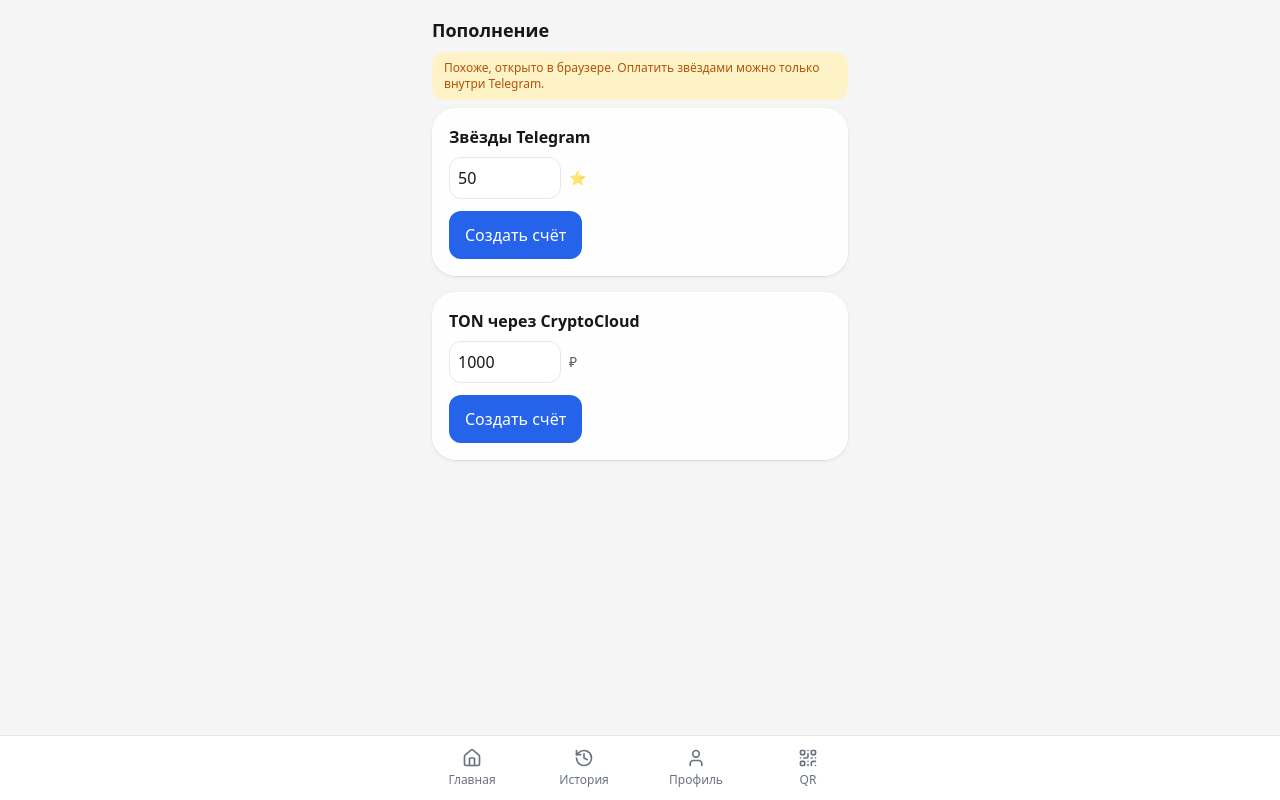
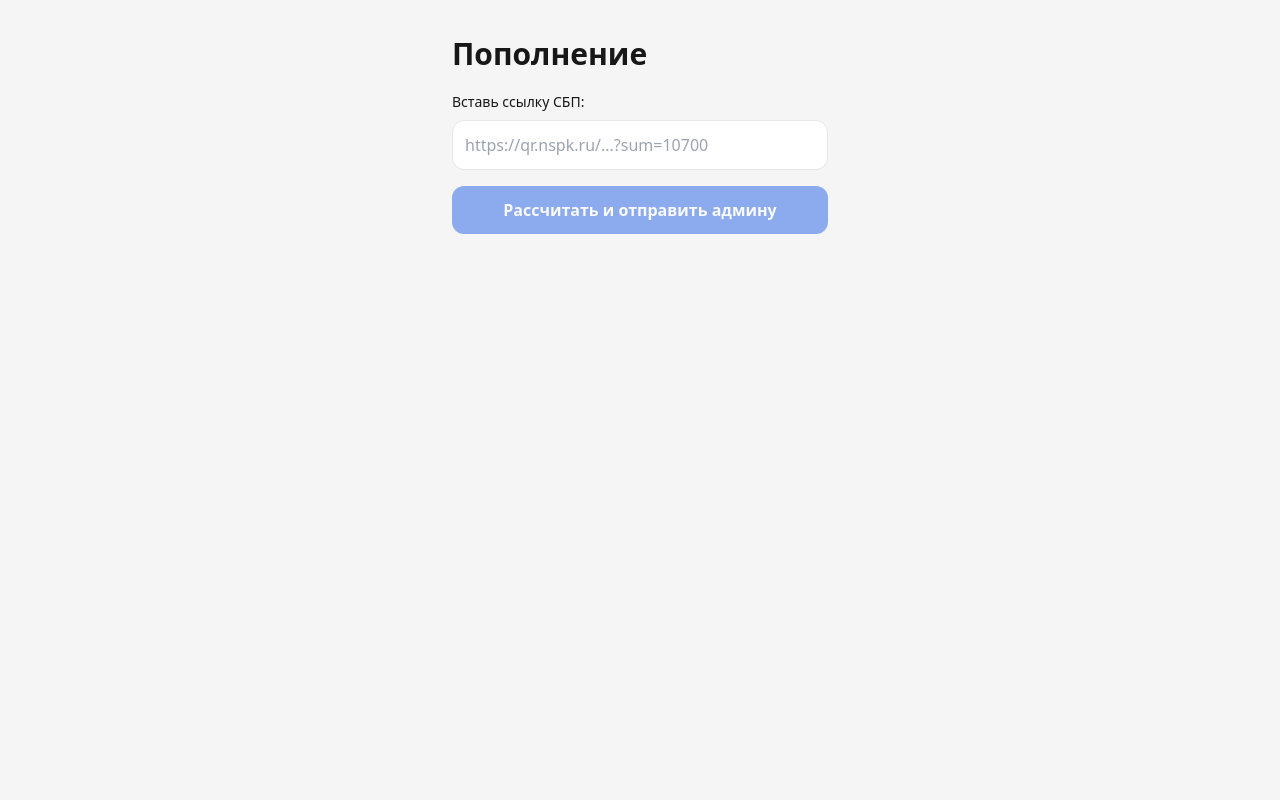
Before and after one commit to maximzayviy-pixel/reel, a Next.js app: page /topup in a window 1280 px wide. Built offline with nearby package versions, Linux system fonts and the light colour scheme.

Commit message:
Add files via upload

```diff
--- a/src/app/topup/page.tsx
+++ b/src/app/topup/page.tsx
@@ -1,120 +1,87 @@
 'use client';
-export const dynamic = 'force-dynamic';
+import React from 'react';
 
-import { useEffect, useState } from 'react';
-import Tabs from '../../components/Tabs';
-import { Button } from '../../components/UI';
-import { useTG } from '../../context/UserContext';
+type SbpOrder = {
+  ok: boolean;
+  id: string;
+  rub: number;         // <-- уже в РУБЛЯХ, а не копейках
+  cost_stars: number;
+  cost_ton: number;
+};
 
-export default function TopupPage(){
-  const { initData, isMiniApp } = useTG();
-  const tg = (globalThis as any)?.Telegram?.WebApp;
-  const [stars, setStars] = useState<number>(50);
-  const [tonRub, setTonRub] = useState<number>(1000);
-  const [error, setError] = useState('');
-  const [busyStars, setBusyStars] = useState(false);
-  const [busyTon, setBusyTon] = useState(false);
-  const [starsLink, setStarsLink] = useState<string>('');
-  const [tonLink, setTonLink] = useState<string>('');
+export default function TopupPage() {
+  const [link, setLink] = React.useState('');
+  const [order, setOrder] = React.useState<SbpOrder | null>(null);
+  const [sending, setSending] = React.useState(false);
+  const [err, setErr] = React.useState<string | null>(null);
 
-  useEffect(()=>{ try{ tg?.expand?.(); }catch{} },[tg]);
-
-  const openLink = (url: string) => {
-    try { if (tg?.openTelegramLink) { tg.openTelegramLink(url); return; } } catch {}
-    try { if (tg?.openLink) { tg.openLink(url); return; } } catch {}
-    window.open(url, '_blank', 'noopener,noreferrer');
-  };
-
-  const topupStars = async () => {
-    setError('');
-    setStarsLink('');
+  async function handleCreate() {
+    setErr(null);
+    setSending(true);
+    setOrder(null);
     try {
-      const res = await fetch('/api/topup/stars', {
-        method:'POST',
-        headers: {
-          'Content-Type':'application/json',
-          ...(initData ? {'x-telegram-init-data': initData} : {})
-        },
-        body: JSON.stringify({ stars })
+      const res = await fetch('/api/sbp/order', {
+        method: 'POST',
+        headers: { 'content-type': 'application/json' },
+        body: JSON.stringify({ qrUrl: link }),
       });
       const j = await res.json();
-      if (!res.ok) throw new Error(j?.error || 'Ошибка');
-      setStarsLink(j.link);
+      if (!res.ok) throw new Error(j?.error || 'server_error');
+      setOrder(j as SbpOrder);
     } catch (e:any) {
-      setError(e?.message || 'Ошибка');
+      setErr(e?.message || 'error');
+    } finally {
+      setSending(false);
     }
-  };
-
-  const topupTon = async () => {
-    setError('');
-    setTonLink('');
-    try {
-      const res = await fetch('/api/topup/ton', {
-        method:'POST',
-        headers: {
-          'Content-Type':'application/json',
-          ...(initData ? {'x-telegram-init-data': initData} : {})
-        },
-        body: JSON.stringify({ rub: tonRub })
-      });
-      const j = await res.json();
-      if (!res.ok) throw new Error(j?.error || 'Ошибка');
-      setTonLink(j.pay_url);
-    } catch (e:any) {
-      setError(e?.message || 'Ошибка');
-    }
-  };
+  }
 
   return (
-    <>
-      <h1 className="text-lg font-semibold mb-2">Пополнение</h1>
-      {error && <div className="text-sm text-red-600 mb-2">{error}</div>}
+    <div className="max-w-xl mx-auto p-5 pb-24">
+      <h1 className="text-3xl font-semibold mb-5">Пополнение</h1>
 
-      {!isMiniApp && (
-        <div className="text-xs text-amber-700 bg-amber-100 rounded-xl px-3 py-2 mb-2">
-          Похоже, открыто в браузере. Оплатить звёздами можно только внутри Telegram.
+      <div className="mb-4">
+        <label className="block text-sm font-medium mb-2">Вставь ссылку СБП:</label>
+        <input
+          className="w-full rounded-xl border p-3"
+          value={link}
+          onChange={(e) => setLink(e.target.value)}
+          placeholder="https://qr.nspk.ru/...?sum=10700"
+        />
+      </div>
+
+      <button
+        onClick={handleCreate}
+        disabled={!link || sending}
+        className="w-full rounded-xl py-3 font-semibold text-white bg-blue-600 disabled:opacity-50"
+      >
+        {sending ? 'Отправляю…' : 'Рассчитать и отправить админу'}
+      </button>
+
+      {err && <p className="mt-3 text-red-600">Ошибка: {err}</p>}
+
+      {order && (
+        <div className="mt-6 rounded-2xl border p-4 space-y-3">
+          <p className="text-green-700">Отправлено админу. Выберите способ оплаты:</p>
+          <div className="flex items-center justify-between gap-3 text-lg">
+            <div>RUB: <b>{order.rub}</b></div> {/* ВАЖНО: показываем rub из ответа API */}
+            <div>⭐: <b>{order.cost_stars}</b></div>
+            <div>TON: <b>{order.cost_ton}</b></div>
+          </div>
+
+          <div className="flex gap-3 mt-2">
+            <button className="flex-1 rounded-xl py-3 font-semibold text-white bg-blue-600">
+              Оплатить ⭐
+            </button>
+            <button className="flex-1 rounded-xl py-3 font-semibold text-white bg-blue-600">
+              Оплатить TON
+            </button>
+          </div>
+
+          <p className="text-xs opacity-70">
+            Для звёзд оплата происходит внутри Telegram. Для TON откроется платёжная страница.
+          </p>
         </div>
       )}
-
-      <div className="card">
-        <div className="font-semibold mb-2">Звёзды Telegram</div>
-        <div className="flex gap-2 items-center">
-          <input type="number" min={1} value={stars} onChange={e=>setStars(parseInt(e.target.value||'0'))} className="border rounded-xl p-2 w-28" />
-          <div className="text-sm opacity-70">⭐</div>
-        </div>
-        <div className="mt-3">
-          <Button onClick={topupStars} disabled={busyStars}>
-            {busyStars?'Создаём счёт…':'Создать счёт'}
-          </Button>
-          {starsLink && (
-            <div className="mt-2 flex items-center gap-2">
-              <Button onClick={()=>openLink(starsLink)}>Оплатить звёздами</Button>
-              <a className="text-xs underline break-all" href={starsLink} target="_blank" rel="noreferrer">Ссылка на оплату</a>
-            </div>
-          )}
-        </div>
-      </div>
-
-      <div className="card mt-4">
-        <div className="font-semibold mb-2">TON через CryptoCloud</div>
-        <div className="flex gap-2 items-center">
-          <input type="number" min={1} value={tonRub} onChange={e=>setTonRub(parseInt(e.target.value||'0'))} className="border rounded-xl p-2 w-28" />
-          <div className="text-sm opacity-70">₽</div>
-        </div>
-        <div className="mt-3">
-          <Button onClick={topupTon} disabled={busyTon}>
-            {busyTon?'Создаём счёт…':'Создать счёт'}
-          </Button>
-          {tonLink && (
-            <div className="mt-2 flex items-center gap-2">
-              <Button onClick={()=>openLink(tonLink)}>Оплатить TON</Button>
-              <a className="text-xs underline break-all" href={tonLink} target="_blank" rel="noreferrer">Ссылка на оплату</a>
-            </div>
-          )}
-        </div>
-      </div>
-
-      <Tabs/>
-    </>
+    </div>
   );
 }
```
